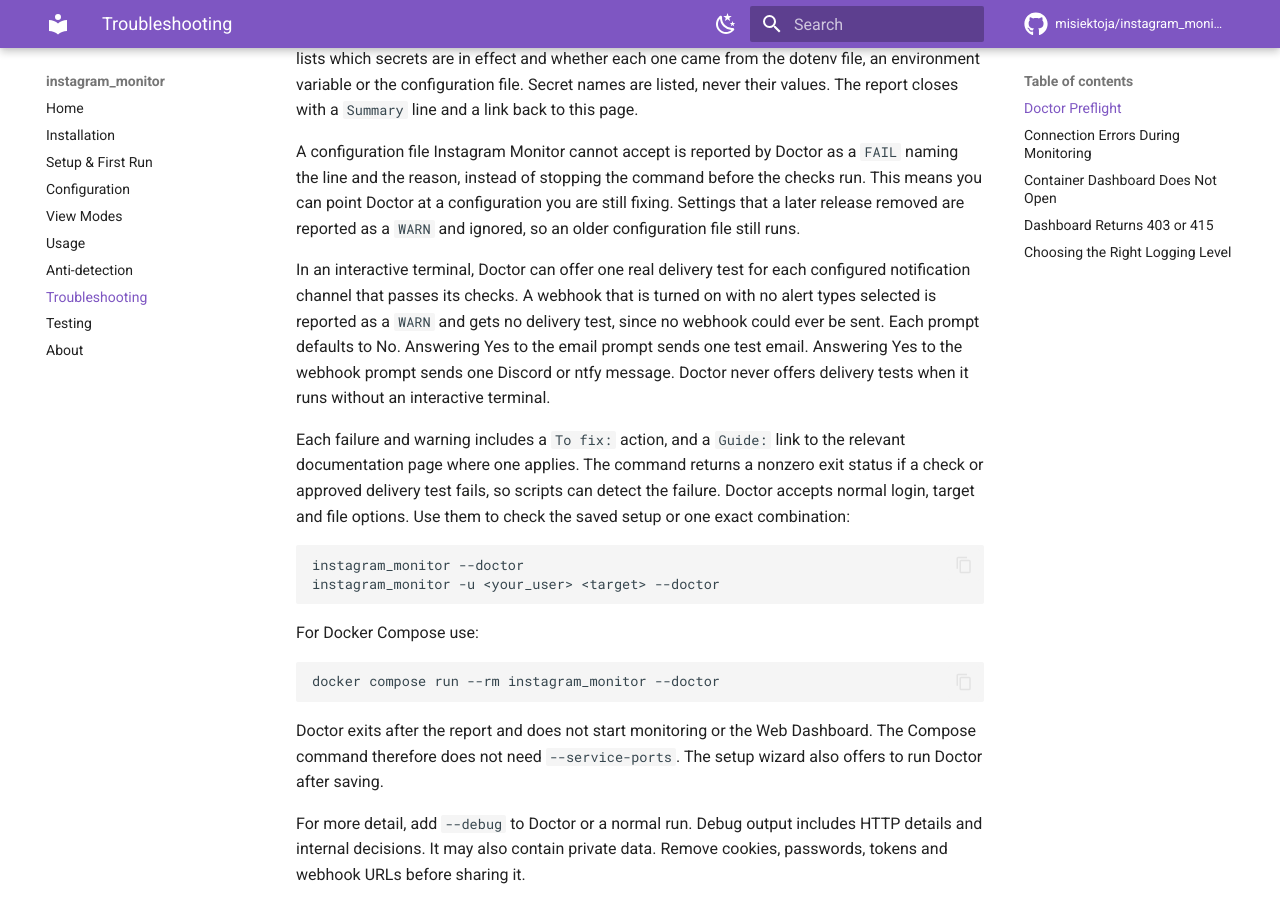
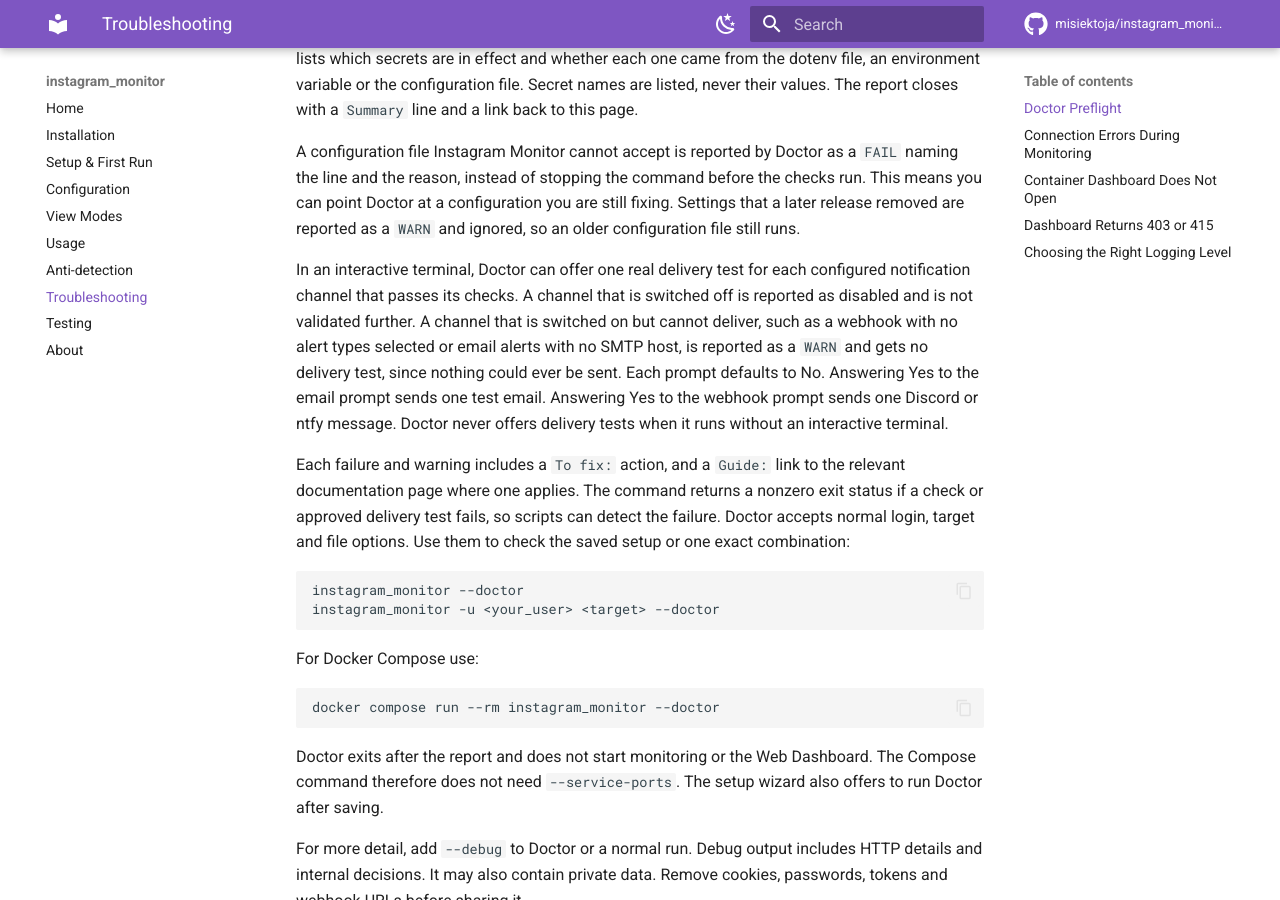
Before and after one commit to misiektoja/instagram_monitor, an MkDocs documentation site: the page built from docs/troubleshooting.md, in a window 1280 px wide and 900 px high, scrolled down 578 px. Built offline with MkDocs 1.6.1 and Material for MkDocs 9.7.7, drawn with Linux system fonts in a browser that asks for light colours; comment, search, counter and statistics services are not loaded.

Commit message:
docs(troubleshooting): describe how disabled and undeliverable channels are reported

```diff
--- a/docs/troubleshooting.md
+++ b/docs/troubleshooting.md
@@ -15,7 +15,7 @@
 
 A configuration file Instagram Monitor cannot accept is reported by Doctor as a `FAIL` naming the line and the reason, instead of stopping the command before the checks run. This means you can point Doctor at a configuration you are still fixing. Settings that a later release removed are reported as a `WARN` and ignored, so an older configuration file still runs.
 
-In an interactive terminal, Doctor can offer one real delivery test for each configured notification channel that passes its checks. A webhook that is turned on with no alert types selected is reported as a `WARN` and gets no delivery test, since no webhook could ever be sent. Each prompt defaults to No. Answering Yes to the email prompt sends one test email. Answering Yes to the webhook prompt sends one Discord or ntfy message. Doctor never offers delivery tests when it runs without an interactive terminal.
+In an interactive terminal, Doctor can offer one real delivery test for each configured notification channel that passes its checks. A channel that is switched off is reported as disabled and is not validated further. A channel that is switched on but cannot deliver, such as a webhook with no alert types selected or email alerts with no SMTP host, is reported as a `WARN` and gets no delivery test, since nothing could ever be sent. Each prompt defaults to No. Answering Yes to the email prompt sends one test email. Answering Yes to the webhook prompt sends one Discord or ntfy message. Doctor never offers delivery tests when it runs without an interactive terminal.
 
 Each failure and warning includes a `To fix:` action, and a `Guide:` link to the relevant documentation page where one applies. The command returns a nonzero exit status if a check or approved delivery test fails, so scripts can detect the failure. Doctor accepts normal login, target and file options. Use them to check the saved setup or one exact combination:
 
```
